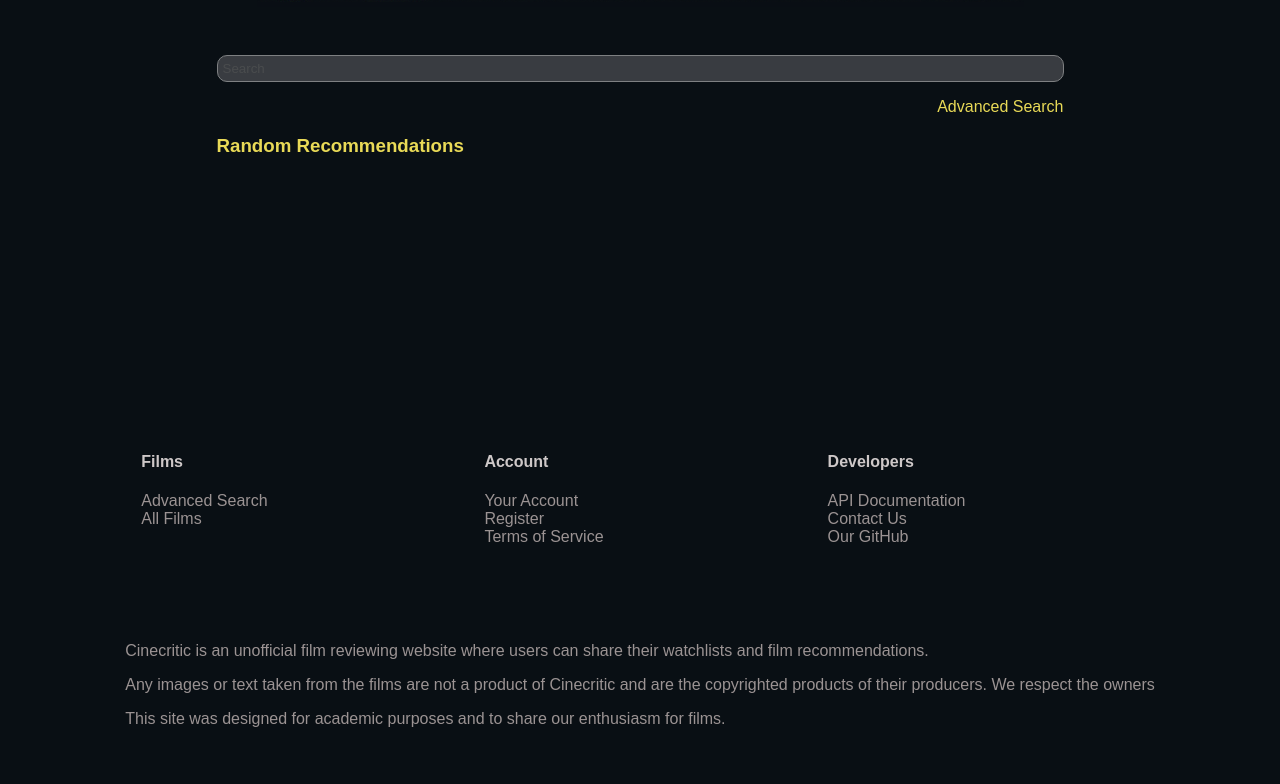
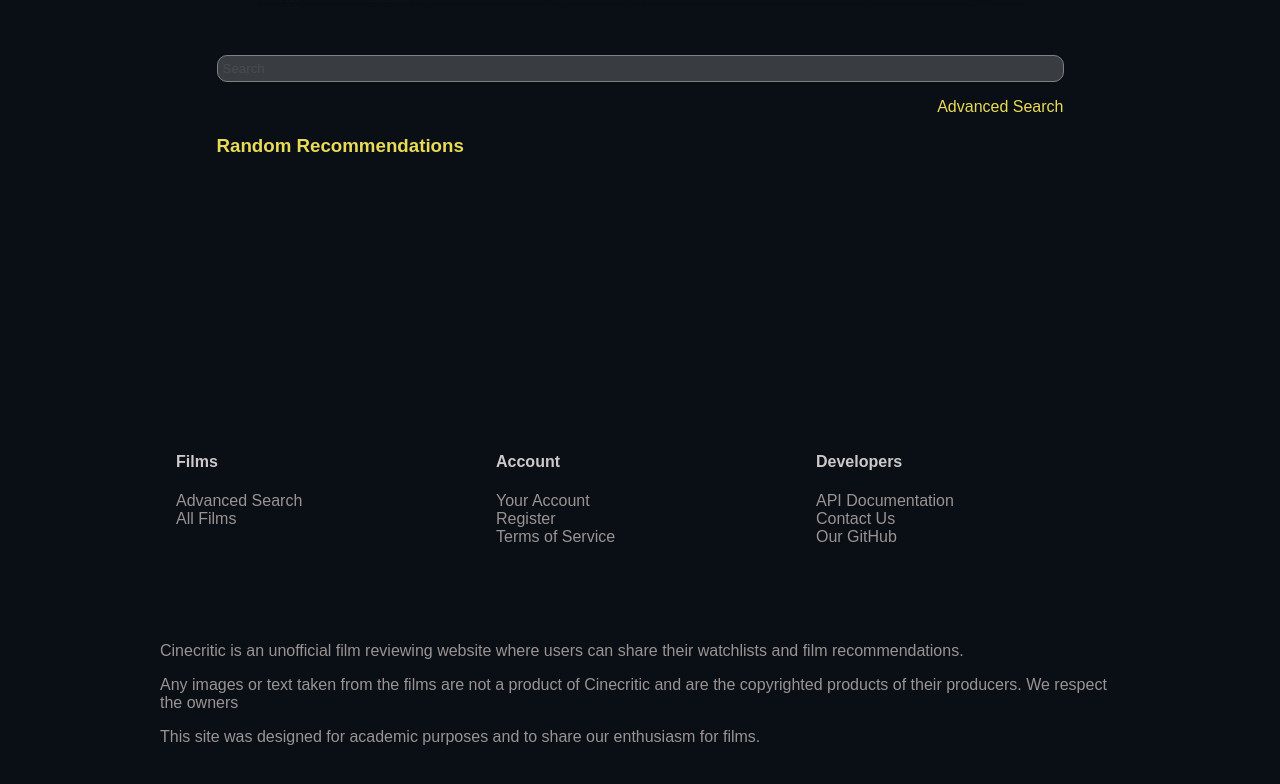
Before and after one commit to vetematts/CineCritic-frontend, a React (Vite) app: page / in a window 1280 px wide. Shown: the part 456-1240 px from the top of the page. Built offline with nearby package versions, Linux system fonts and the light colour scheme; a web font is replaced by a local one.

Commit message:
feat: Changed the width of the footer to match the header

```diff
--- a/src/components/Footer.jsx
+++ b/src/components/Footer.jsx
@@ -3,6 +3,10 @@ import styled from "styled-components";
 
 // Create space between the main component and the footer
 const StyledFooter = styled.footer`
+    // Same width as the header
+    width: 80%;
+
+    //Create distance between the footer and the main body
     margin: 15rem 0 0 0;
 `;
 
@@ -31,7 +35,6 @@ const StyledFooterColumns = styled.div`
 
 // Create some distance away from the description and the footer links
 const StyledFooterTextContainer = styled.div`
-    flex: 1;
     margin: 5rem 0 0 0;
 `;
 
```
